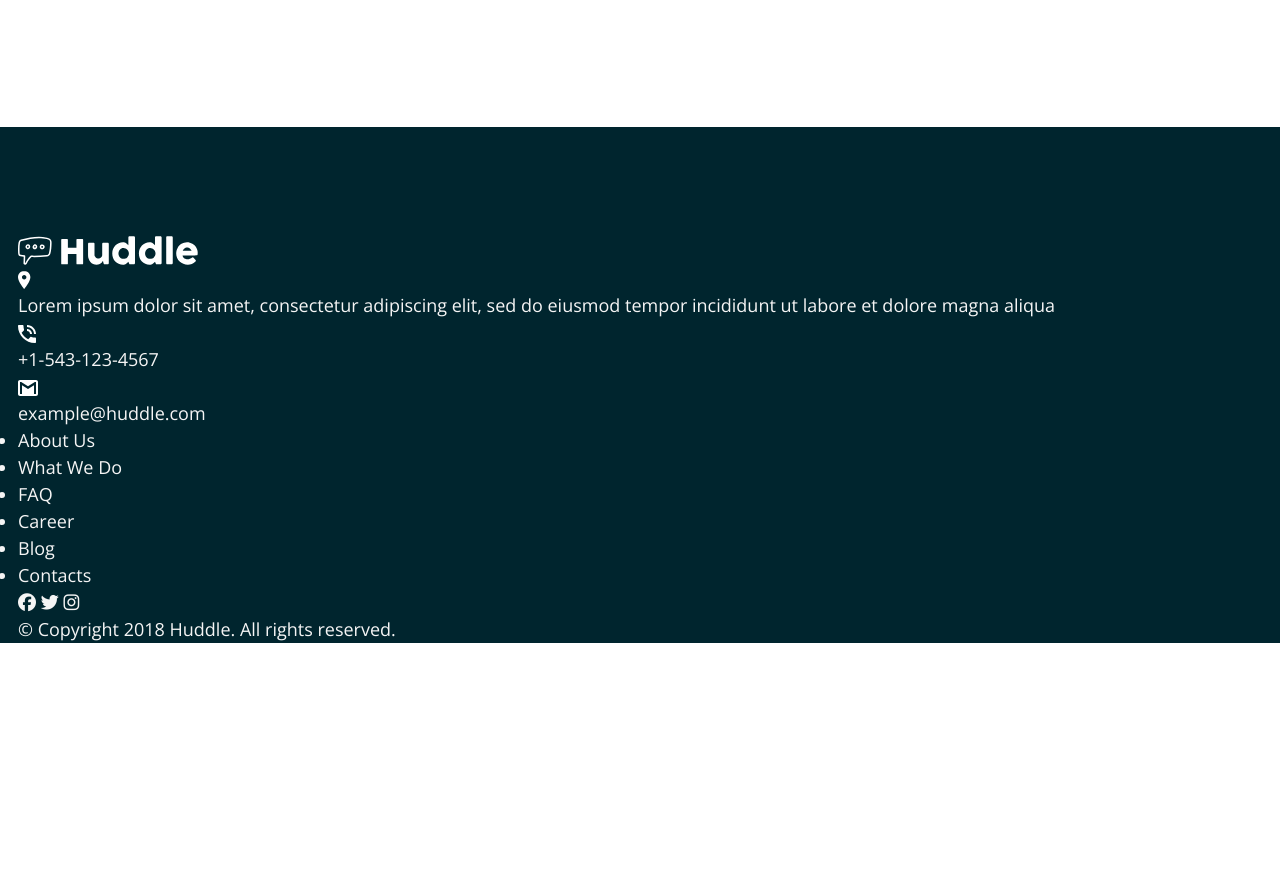
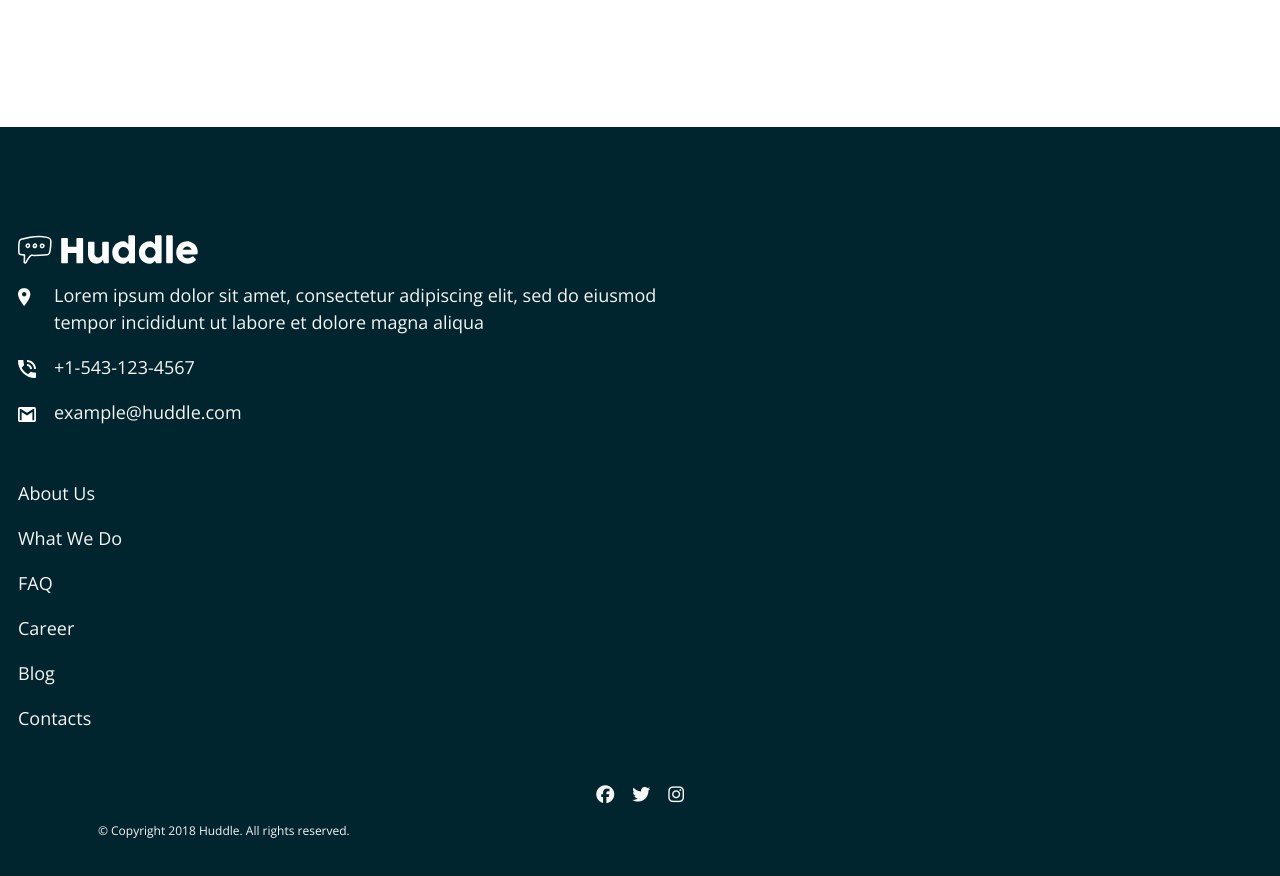
Before and after one commit to EbadShelby/huddle-landing-page-design-to-code_004, a plain HTML site: page index.html in a window 1280 px wide. Shown: the part 4560-5436 px from the top of the page. Before the commit the page ends 5203 px from the top, so only its background shows below. Drawn offline with nearby package versions, Linux system fonts and the light colour scheme; a web font is replaced by a local one.

Commit message:
update 1.5

```diff
--- a/index.html
+++ b/index.html
@@ -128,23 +128,24 @@
               Get Started For Free
             </button>
           </div> -->
-          <div class="footer__contact-info">
           <div>
             <img class="footer__page-logo" src="images/logo.svg" alt="page-logo">
           </div>
+          <div class="footer__grid">
+            <div class="footer__contact-info">
               <div class="footer__location">
-              <img src="images/icon-location.svg" alt="icon-location" />
-              <div>
+                <div><img class="footer__contact-icon" src="images/icon-location.svg" alt="icon-location" /></div>
+                <p>
                   Lorem ipsum dolor sit amet, consectetur adipiscing elit, sed do
                   eiusmod tempor incididunt ut labore et dolore magna aliqua
-              </div>
+                </p>
               </div>
               <div class="footer__phone">
-              <img src="images/icon-phone.svg" alt="icon-phone" />
+                <div><img class="footer__contact-icon" src="images/icon-phone.svg" alt="icon-phone" /></div>
                 <p>+1-543-123-4567</p>
               </div>
               <div class="footer__email">
-              <img src="images/icon-email.svg" alt="icon-email" />
+                <div><img class="footer__contact-icon" src="images/icon-email.svg" alt="icon-email" /></div>
                 <p>example@huddle.com</p>
               </div>
             </div>
@@ -153,6 +154,8 @@
                 <li>About Us</li>
                 <li>What We Do</li>
                 <li>FAQ</li>
+              </ul>
+              <ul>
                 <li>Career</li>
                 <li>Blog</li>
                 <li>Contacts</li>
@@ -162,6 +165,7 @@
               <i class="fa-brands fa-facebook"></i>
               <i class="fa-brands fa-twitter"></i>
               <i class="fa-brands fa-instagram"></i>
+            </div>
           </div>
           <p class="footer__copyright">
             &copy; Copyright 2018 Huddle. All rights reserved.
--- a/style.css
+++ b/style.css
@@ -23,6 +23,7 @@
   --spacing-massive: 10em;
 
   --fs-base: 1.125rem;
+  --fs-200: .75rem;
   --fs-300: 0.8125rem;
   --fs-400: 0.875rem;
   --fs-500: 0.9375rem;
@@ -165,18 +166,49 @@ body {
 .footer {
   background-color: var(--clr-neutral-800);
   color: var(--clr-neutral-100);
-  padding-top: var(--spacing-xxlarge);
+  padding-block: var(--spacing-xxlarge) var(--spacing-medium);
   text-align: start;
+}
+.footer__grid {
+  display: grid;
+  gap: var(--spacing-large);
 }
 .footer__page-logo {
   filter: brightness(0) invert(1);
   max-width: 10em;
+  margin-bottom: var(--spacing-regular);
 }
-
+.footer__contact-info {
+  display: grid;
+  gap: var(--spacing-regular);
+}
+.footer__contact-info > * {
+  display: grid;
+  grid-template-columns: 1em 1fr;
+  gap: var(--spacing-regular);
+}
+.footer__nav {
+  display: grid;
+  gap: var(--spacing-regular);
+}
+.footer__nav ul {
+  display: grid;
+  gap: var(--spacing-regular);
+}
+.footer__nav li {
+  list-style: none;
+}
+.footer__social-media {
+  display: flex;
+  gap: var(--spacing-regular);
+  justify-content: center;
+  margin-bottom: var(--spacing-regular);
+}
+.footer__copyright {
+  font-size: var(--fs-200);
+  text-align: center;
+}
 /* ============|| Utilities ||=========== */
-.block-wrapper {
-  padding-block: var(--spacing-medium);
-}
 .inline-wrapper {
   padding-inline: var(--spacing-regular);
 }
```
Lines whose indentation alone changed are shown as unchanged.
